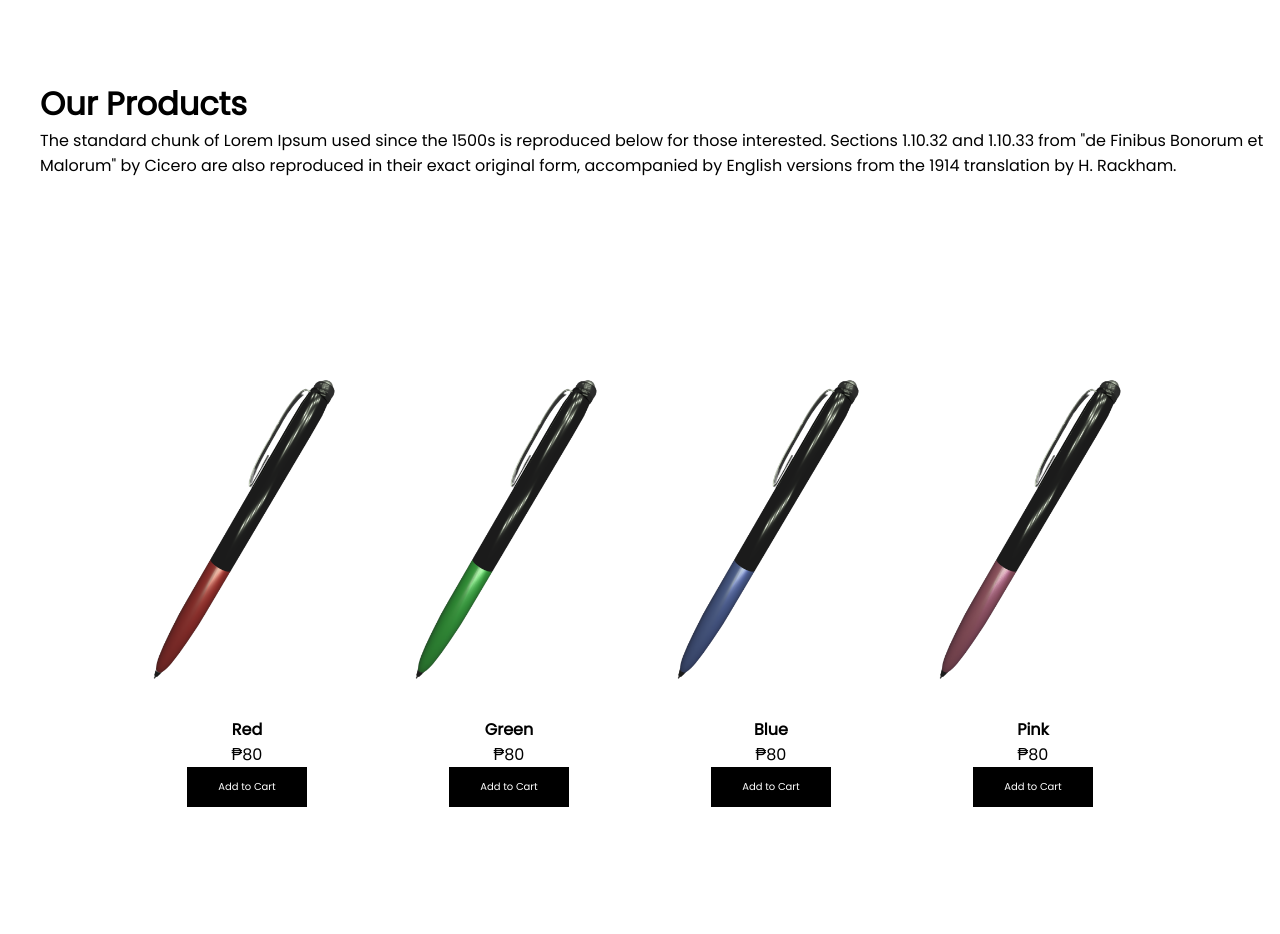
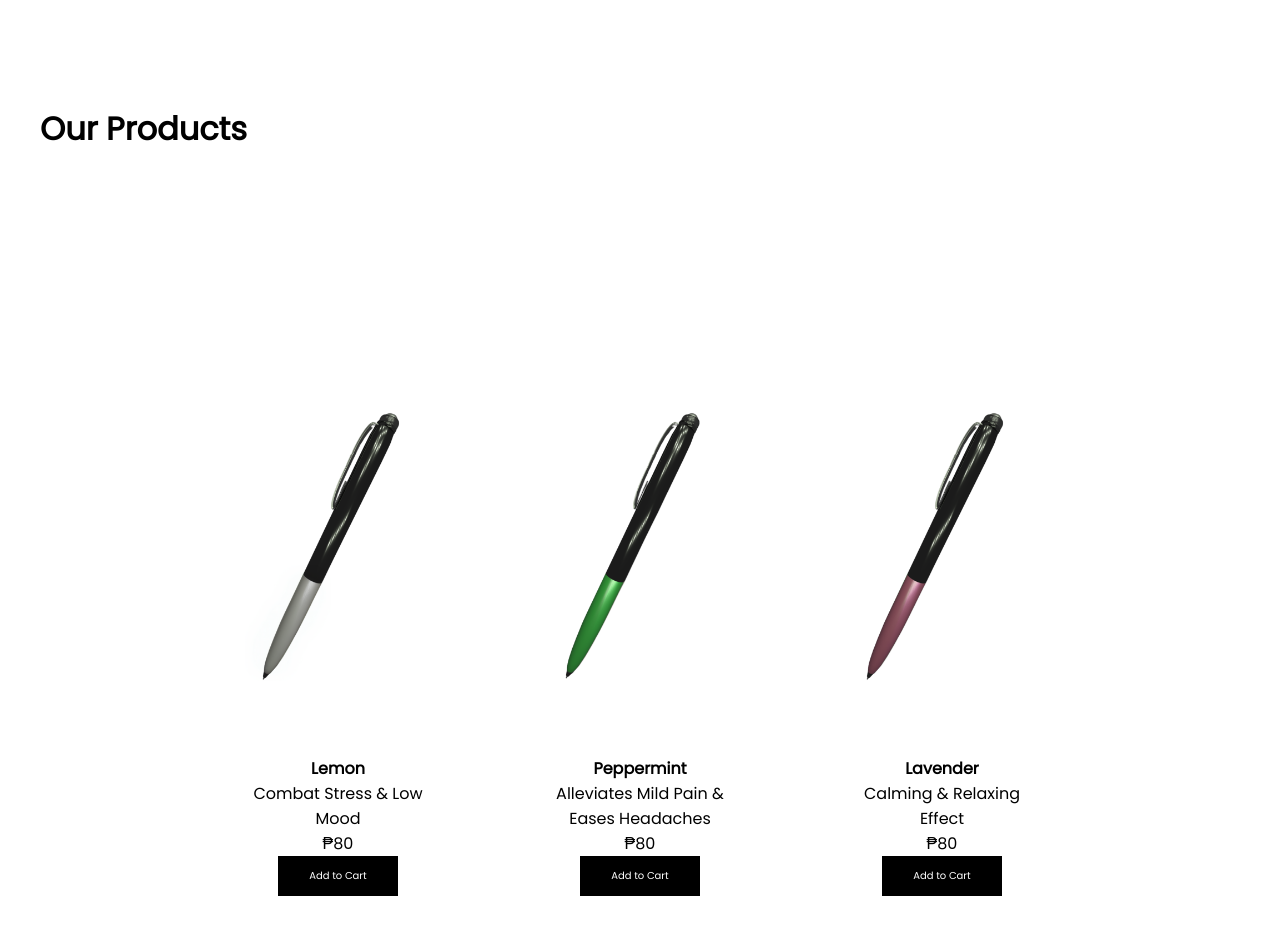
Before and after one commit to charlesue/scentipen, a plain HTML site: page index.html in a window 1280 px wide. Shown: the part 840-1774 px from the top of the page. Drawn offline with Linux system fonts and the light colour scheme.

Commit message:
Initial commit

```diff
--- a/index.html
+++ b/index.html
@@ -31,8 +31,8 @@
         <div class="content">
             <div id="homepage" class="Homepage">
                 <h1>Scentipen</h1>
-                <p>The standard chunk of Lorem Ipsum used since the 1500s is reproduced below for those interested. Sections 1.10.32 and 1.10.33 from "de Finibus Bonorum et Malorum"
-                by Cicero are also reproduced in their exact original form, accompanied by English versions from the 1914 translation by H. Rackham.</p>
+                <p>Experience the perfect blend of function and focus with the ScentiPen. Designed with a smooth 0.5mm ballpoint for effortless writing and a built-in roller-ball applicator for easy scent application, this pen goes beyond the ordinary.
+                    Infused with peppermint essence, it helps improve concentration and alleviate mild pain—making it the ideal companion for long study sessions, workdays, or creative writing moments. Write with ease, and breathe in clarity.</p>
             </div>
 
              <div class="button-wrapper">
@@ -43,35 +43,30 @@
 
             <div class="section-title">
                 <h1>Our Products</h1>
-                <p>The standard chunk of Lorem Ipsum used since the 1500s is reproduced below for those interested. Sections 1.10.32 and 1.10.33 from "de Finibus Bonorum et Malorum"
-                by Cicero are also reproduced in their exact original form, accompanied by English versions from the 1914 translation by H. Rackham.</p>
             </div>
 
         <section id="product">
             <div class="product-container">
                 <div class="product-card">
-                    <img src="images/red.png" alt="Product 1">
-                <div class="product-title">Red</div>
+                    <img src="images/Lemon.png" alt="Product 1">
+                <div class="product-title">Lemon</div>
+                <p>Combat Stress & Low Mood</p>
                 <p>₱80</p>
-                <button class="add-to-cart" data-name="Red" data-price="80">Add to Cart</button>
+                <button class="add-to-cart" data-name="Lemon" data-price="80">Add to Cart</button>
              </div>
              <div class="product-card">
-                     <img src="images/green.png" alt="Product 2">
-                <div class="product-title">Green</div>
+                     <img src="images/Peppermint.png" alt="Product 2">
+                <div class="product-title">Peppermint</div>
+                <p>Alleviates Mild Pain & Eases Headaches</p>
                 <p>₱80</p>
-                <button class="add-to-cart" data-name="Green" data-price="80">Add to Cart</button>
+                <button class="add-to-cart" data-name="Peppermint" data-price="80">Add to Cart</button>
             </div>
             <div class="product-card">
-                    <img src="images/blue.png" alt="Product 3">
-                <div class="product-title">Blue</div>
+                    <img src="images/Lavender.png" alt="Product 3">
+                <div class="product-title">Lavender</div>
+                <p>Calming & Relaxing Effect</p>
                 <p>₱80</p>
-                <button class="add-to-cart" data-name="Blue" data-price="80">Add to Cart</button>
-            </div>
-            <div class="product-card">
-                    <img src="images/pink.png" alt="Product 4">
-                <div class="product-title">Pink</div>
-                <p>₱80</p>
-                <button class="add-to-cart" data-name="Pink" data-price="80">Add to Cart</button>
+                <button class="add-to-cart" data-name="Lavender" data-price="80">Add to Cart</button>
             </div>
         </section>
 
--- a/style.css
+++ b/style.css
@@ -46,6 +46,7 @@ nav ul li a {
     width: 100%;
     position: absolute;
     top: 30%;
+    text-align: justify;
 }
 
 .Homepage {
@@ -116,7 +117,7 @@ nav ul li a {
 
 .product-card {
   width: 200px;
-  padding: 15px;
+  padding: 35px;
   border: 1px solid #dddddd00;
   border-radius: 10px;
   text-align: center;
@@ -130,7 +131,8 @@ nav ul li a {
 
 .product-card img {
   width: 100%;
-  height: auto;
+  height: 400px;
+  object-fit: contain;
   border-radius: 8px;
 }
 
```
Also changed, not shown: thank-you.html (+1 -1 lines), images/Lavender.png (added), images/Lemon.png (added), images/Peppermint.png (added), images/blue.png (deleted), images/green.png (deleted), images/pink.png (deleted), images/red.png (deleted).
